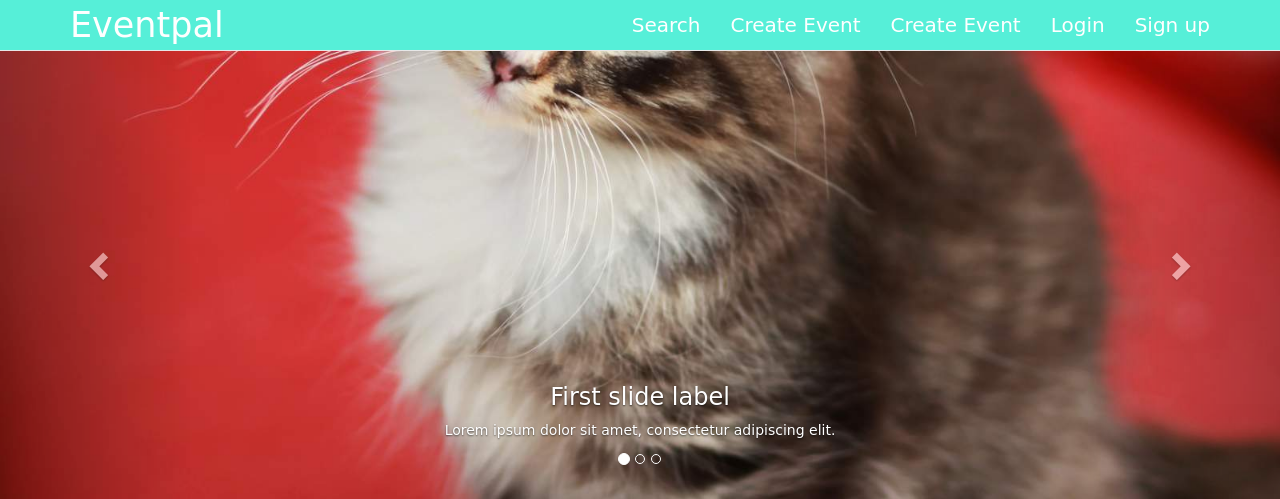
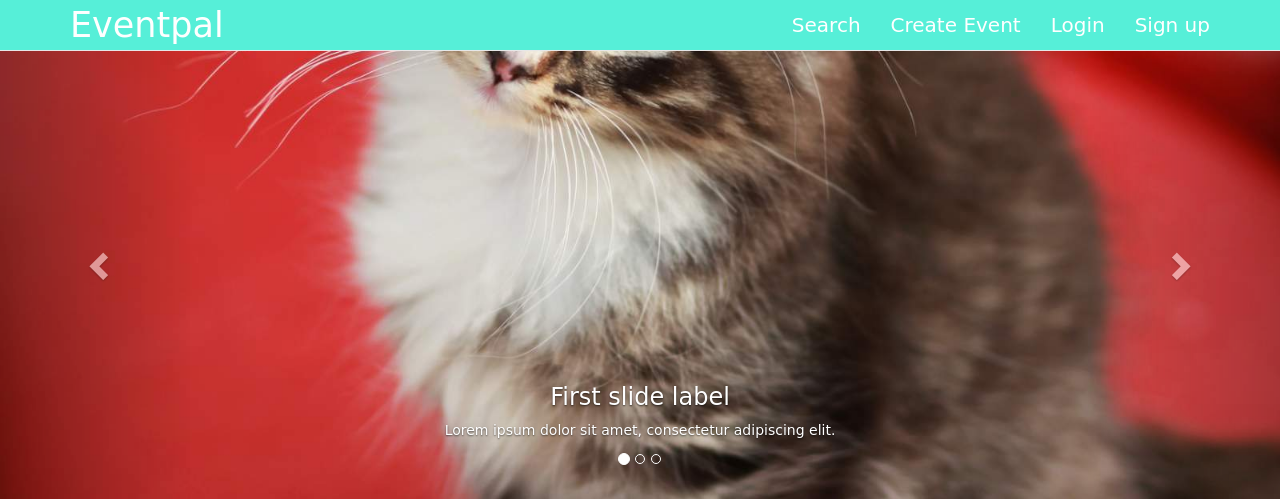
Before and after one commit to Rohit-Personal-Projects/EventPal, a PHP site: page /index.php in a window 1280 px wide. Shown: the top 499 px of the page. Run offline with PHP 8.4, Linux system fonts and the light colour scheme; data that the repository does not hold is empty; some web fonts are replaced.

Commit message:
updating header

```diff
--- a/header.php
+++ b/header.php
@@ -38,7 +38,6 @@ echo"<!DOCTYPE html>
           <ul class='nav navbar-nav navbar-right'>
             <li><a href='#'>Search</a></li>
             <li><a href='#about'>Create Event</a></li>
-            <li><a href='#about'>Create Event</a></li>
             <li><a href='#about'>Login</a></li>
             <li><a href='#about'>Sign up</a></li>
           </ul>
```
